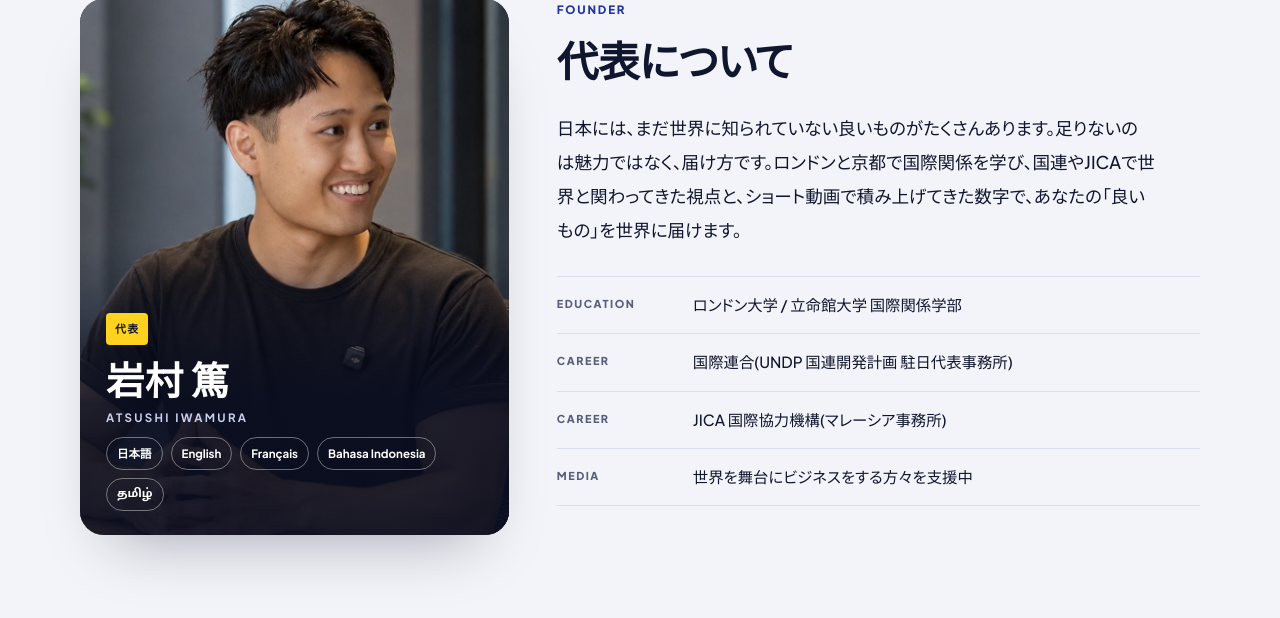
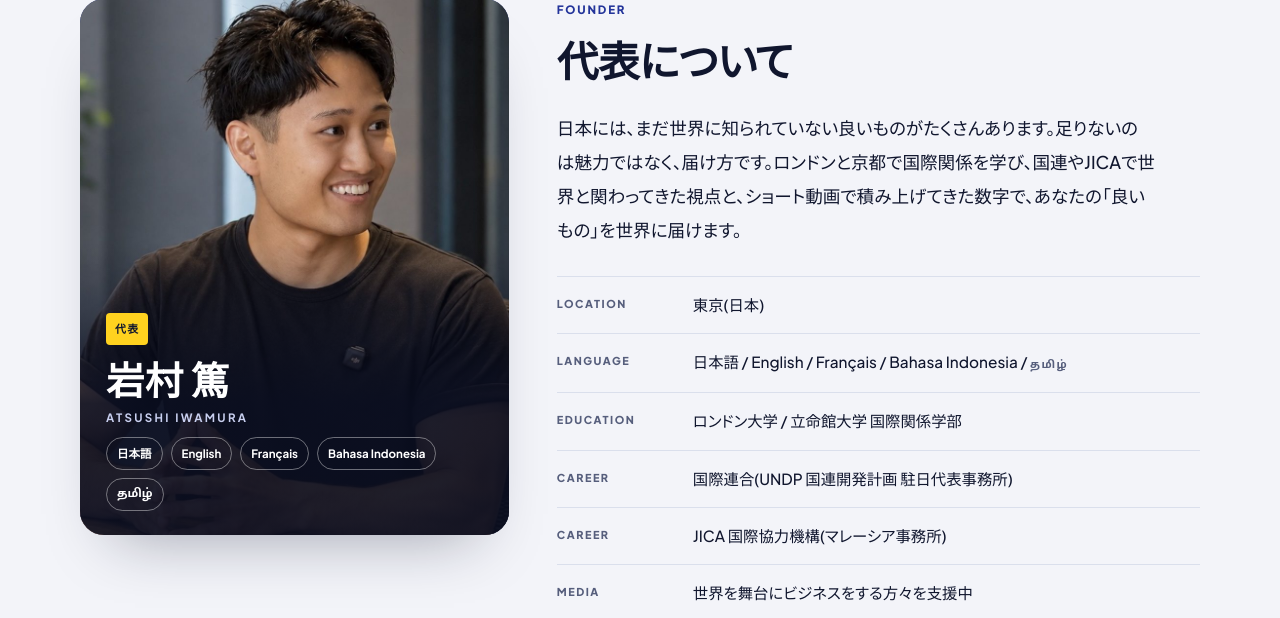
Before and after one commit to aiwamu/ATO, a Flask app: page / in a window 1280 px wide. Shown: the part 3277-3895 px from the top of the page. Run offline with Flask 3, Linux system fonts and the light colour scheme; some web fonts are replaced.

Commit message:
Add Location and Language to founder profile; update booking hours

```diff
--- a/templates/book.html
+++ b/templates/book.html
@@ -101,7 +101,7 @@ footer{margin-inline:-20px;padding:22px 20px calc(22px + env(safe-area-inset-bot
       <li>今のアカウントの伸びしろ</li>
       <li>海外のお客さまに届く見せ方</li>
       <li>明日から変えられること</li>
-      <li class="meta">30分・Google Meet・無料 / 平日夜と週末に受付</li>
+      <li class="meta">30分・Google Meet・無料 / 受付：平日10〜22時・土日10〜17時</li>
     </ul>
   </header>
 
--- a/templates/index.html
+++ b/templates/index.html
@@ -765,6 +765,8 @@ footer .wrap{display:flex;justify-content:space-between;gap:12px;flex-wrap:wrap}
       <p class="msg ja">日本には、まだ世界に知られていない良いものがたくさんあります。足りないのは魅力ではなく、届け方です。ロンドンと京都で国際関係を学び、国連やJICAで世界と関わってきた視点と、ショート動画で積み上げてきた数字で、あなたの「良いもの」を世界に届けます。</p>
       <p class="msg en">Japan is full of great things the world has not found yet. What is missing is not appeal but reach. With international relations studies in London and Kyoto, experience at the UN and JICA, and a track record in short-form video, I help your best work reach people overseas.</p>
       <ul class="career">
+        <li><span>Location</span><span class="ja">東京(日本)</span><span class="en">Tokyo, Japan</span></li>
+        <li><span>Language</span><span>日本語 / English / Français / Bahasa Indonesia / <span class="ta" lang="ta">தமிழ்</span></span></li>
         <li><span>Education</span><span class="ja">ロンドン大学 / 立命館大学 国際関係学部</span><span class="en">University of London / Ritsumeikan University, College of International Relations</span></li>
         <li><span>Career</span><span class="ja">国際連合(UNDP 国連開発計画 駐日代表事務所)</span><span class="en">United Nations (UNDP Representation Office in Tokyo)</span></li>
         <li><span>Career</span><span class="ja">JICA 国際協力機構(マレーシア事務所)</span><span class="en">JICA, Japan International Cooperation Agency (Malaysia Office)</span></li>
```
